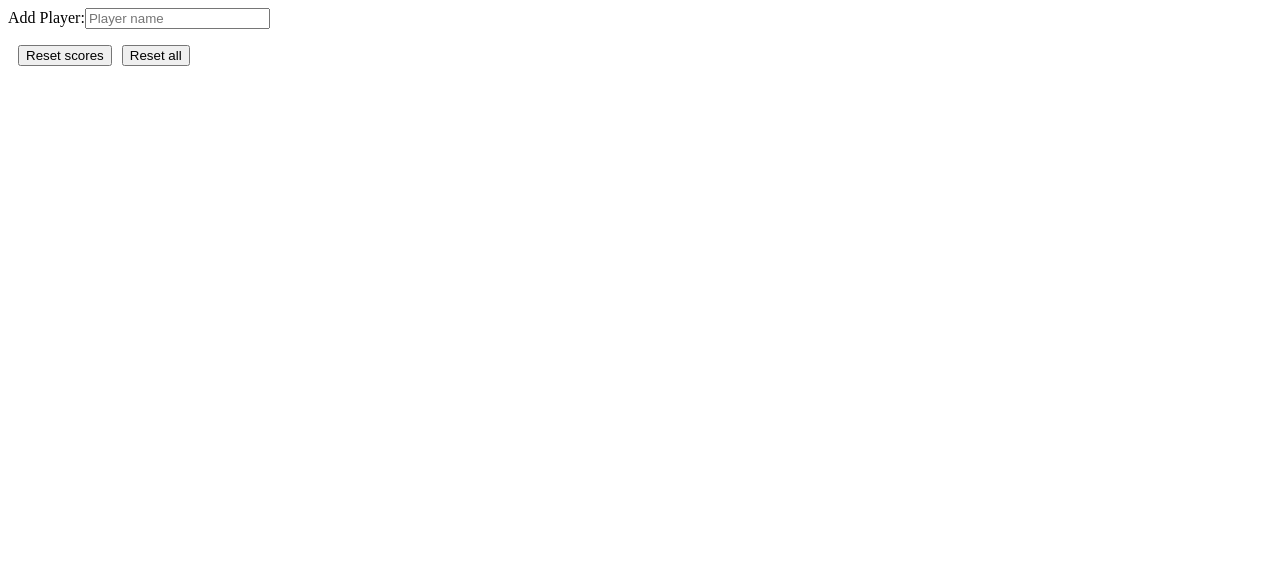
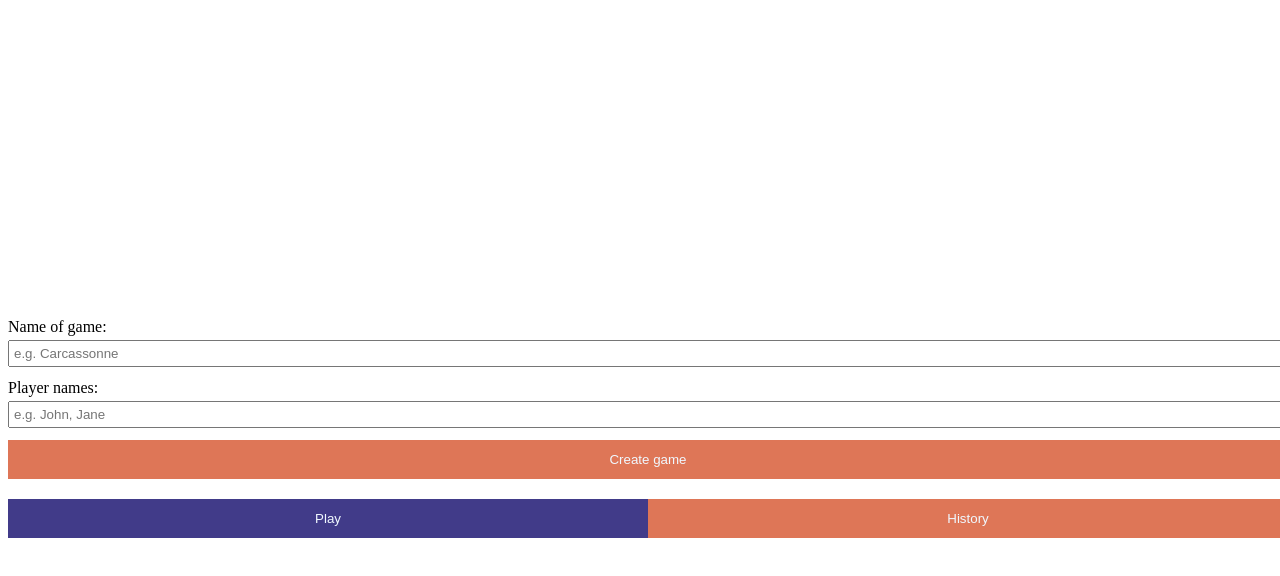
Before and after one commit to frederikebruendermann/scorekeeper-app, a React (Create React App) app: page / in a window 1280 px wide. Shown: the top 576 px of the page. Built offline with nearby package versions, Linux system fonts and the light colour scheme.

Commit message:
Add all pages and navigation to app.js

```diff
--- a/src/App.js
+++ b/src/App.js
@@ -1,51 +1,40 @@
-import Player from './components/Player'
-import PlayerForm from './components/PlayerForm'
 import React, { useState } from 'react'
-import './GlobalStyles'
 import styled from 'styled-components/macro'
+import CreatePage from '../src/pages/CreatePage'
+import GamePage from '../src/pages/GamePage'
+import HistoryPage from '../src/pages/HistoryPage'
 
 function App() {
+  const [currentPageId, setCurrentPageId] = useState('create')
+  const [history, setHistory] = useState([])
   const [players, setPlayers] = useState([])
+  const [nameOfGame, setNameOfGame] = useState('')
 
   return (
-    <div className="App">
-      <PlayerForm onSubmit={createPlayer} />
-
-      <PlayerFormWrapper>
-        <ul className="App__player-List">
-          {players.map((player, index) => (
-            <li>
-              <Player
-                onMinus={() => updateScore(index, -1)}
-                onPlus={() => updateScore(index, 1)}
-                key={player.name}
-                name={player.name}
-                score={player.score}
-              />
-            </li>
-          ))}
-        </ul>
-
-        <section className="App__functions">
-          <section className="buttons">
-            <button isActive onClick={resetScores}>
-              Reset scores
-            </button>
-            <button isActive onClick={resetAll}>
-              Reset all
-            </button>
-          </section>
-        </section>
-      </PlayerFormWrapper>
-    </div>
+    <AppGrid>
+      {currentPageId === 'create' && (
+        <CreatePage onNavigate={setCurrentPageId} onSubmit={handleSubmit} />
+      )}
+      {currentPageId === 'game' && (
+        <GamePage
+          nameOfGame={nameOfGame}
+          players={players}
+          onResetScores={resetScores}
+          onEndGame={handleEndGame}
+          onPlayerUpdate={updateScore}
+        />
+      )}
+      {currentPageId === 'history' && (
+        <HistoryWrapper>
+          <HistoryPage games={history} onNavigate={setCurrentPageId} />
+        </HistoryWrapper>
+      )}
+    </AppGrid>
   )
-
-  function createPlayer(name) {
-    setPlayers([...players, { name, score: 0 }])
-  }
 
   function updateScore(index, value) {
     const playerToUpdate = players[index]
+
     setPlayers(players => [
       ...players.slice(0, index),
       { ...playerToUpdate, score: playerToUpdate.score + value },
@@ -57,24 +46,31 @@ function App() {
     setPlayers(players.map(player => ({ ...player, score: 0 })))
   }
 
-  function resetAll() {
-    setPlayers([])
+  function handleEndGame() {
+    setCurrentPageId('history')
+    setHistory([{ players, nameOfGame }, ...history])
+  }
+
+  function handleSubmit({ players, nameOfGame }) {
+    setPlayers(players)
+    setNameOfGame(nameOfGame)
+    setCurrentPageId('game')
   }
 }
 
-const PlayerFormWrapper = styled.div`
-  .functions {
-    margin: 20px;
-    display: flex;
-    align-items: center;
-  }
+const AppGrid = styled.div`
+  display: grid;
+  height: 100vh;
+  width: 100vw;
+  align-items: center;
+  position: absolute;
+  padding-top: 20px;
+  margin: 0;
+`
 
-  .buttons {
-    display: flex;
-    flex-direction: row;
-    gap: 10px;
-    margin: 10px;
-  }
+const HistoryWrapper = styled.div`
+  height: 80vh;
+  overflow-y: auto;
 `
 
 export default App
--- a/src/GlobalStyles.js
+++ /dev/null
@@ -1,22 +0,0 @@
-import { createGlobalStyle } from 'styled-components'
-
-const GlobalStyles = createGlobalStyle`
-* {
-  box-sizing: border-box;
-
-}
-body {
-  margin: 0;
-  font-family: sans-serif;
-  font-size: 112.5%;
-  background-color: #f3e7dd;
-}
-input,
-button,
-textarea {
-  font-size: inherit;
-}
-
-`
-
-export default GlobalStyles
--- a/src/components/Button.js
+++ b/src/components/Button.js
@@ -17,5 +17,4 @@ const ButtonStyled = styled.button`
   background: ${props => (props.isActive ? '#413b89' : '#de7657')};
   color: aliceblue;
   box-shadow: 2px #d3d1ed;
-  line-height: 15px;
 `
--- a/src/components/Navigation.js
+++ b/src/components/Navigation.js
@@ -38,4 +38,6 @@ const NavWrapper = styled.nav`
 const NavButton = styled(Button)`
   border-radius: 0;
   width: 100%;
+  padding: 12px;
+  border: none;
 `
--- a/src/index.js
+++ b/src/index.js
@@ -1,6 +1,7 @@
 import React from 'react'
 import ReactDOM from 'react-dom'
 import App from './App'
+
 import reportWebVitals from './reportWebVitals'
 
 ReactDOM.render(
--- a/src/pages/CreatePage.js
+++ b/src/pages/CreatePage.js
@@ -5,7 +5,7 @@ import Navigation from '../components/Navigation'
 
 CreatePage.propTypes = {
   onSubmit: PropTypes.func.isRequired,
-  handleSubmit: PropTypes.func.isRequired,
+  handleSubmit: PropTypes.func,
   onNavigate: PropTypes.func.isRequired,
   pages: PropTypes.arrayOf(
     PropTypes.shape({ title: PropTypes.string, id: PropTypes.string })
@@ -27,10 +27,10 @@ export default function CreatePage({ onSubmit, onNavigate }) {
         <Button>Create game</Button>
       </Form>
       <Navigation
-        currentPageId="play"
+        currentPageId="game"
         onNavigate={onNavigate}
         pages={[
-          { title: 'Play', id: 'play' },
+          { title: 'Play', id: 'game' },
           { title: 'History', id: 'history' },
         ]}
       />
@@ -57,19 +57,20 @@ export default function CreatePage({ onSubmit, onNavigate }) {
 }
 
 const Grid = styled.section`
-  display: grid;
+  display: flex;
   flex-direction: column;
   justify-content: space-between;
   gap: 20px;
-  height: 100vh;
 `
 
 const Form = styled.form`
   display: grid;
   gap: 12px;
-
   label {
     display: grid;
     gap: 4px;
   }
+  input {
+    padding: 4px;
+  }
 `
--- a/src/pages/GamePage.js
+++ b/src/pages/GamePage.js
@@ -9,32 +9,38 @@ GamePage.propTypes = {
   players: PropTypes.arrayOf(
     PropTypes.shape({ name: PropTypes.string, score: PropTypes.number })
   ),
-  onResetScore: PropTypes.func.isRequired,
+  onResetScores: PropTypes.func.isRequired,
   onEndGame: PropTypes.func.isRequired,
+  onPlayerUpdate: PropTypes.func.isRequired,
 }
 
 export default function GamePage({
   nameOfGame,
   players,
-  onResetScore,
+  onResetScores,
   onEndGame,
+  onPlayerUpdate,
 }) {
   return (
     <Grid>
       <Header>{nameOfGame}</Header>
-      {players.map(player => (
-        <Player name={player.name} score={player.score} />
+      {players.map(({ name, score }, index) => (
+        <Player
+          onMinus={() => onPlayerUpdate(index, -1)}
+          onPlus={() => onPlayerUpdate(index, 1)}
+          key={name}
+          name={name}
+          score={score}
+        />
       ))}
-      <Button onClick={onResetScore}>Reset Scores</Button>
-      <Button onclick={onEndGame}>End Game</Button>
+      <Button onClick={onResetScores}>Reset Scores</Button>
+      <Button onClick={onEndGame}>End game</Button>{' '}
     </Grid>
   )
 }
 
 const Grid = styled.section`
   display: grid;
-  flex-direction: column;
-  justify-content: space-between;
+  align-content: start;
   gap: 20px;
-  height: 100vh;
 `
--- a/src/pages/HistoryPage.js
+++ b/src/pages/HistoryPage.js
@@ -31,7 +31,7 @@ export default function HistoryPage({ games, onNavigate }) {
         currentPageId="history"
         onNavigate={onNavigate}
         pages={[
-          { title: 'Play', id: 'play' },
+          { title: 'Play', id: 'create' },
           { title: 'History', id: 'history' },
         ]}
       />
@@ -40,9 +40,9 @@ export default function HistoryPage({ games, onNavigate }) {
 }
 
 const Grid = styled.section`
-  display: grid;
+  display: flex;
   flex-direction: column;
   justify-content: space-between;
+  padding: 20px;
   gap: 20px;
-  height: 100vh;
 `
```
Also changed, not shown: 2 other files (tests, documents, lock files or other folders).
